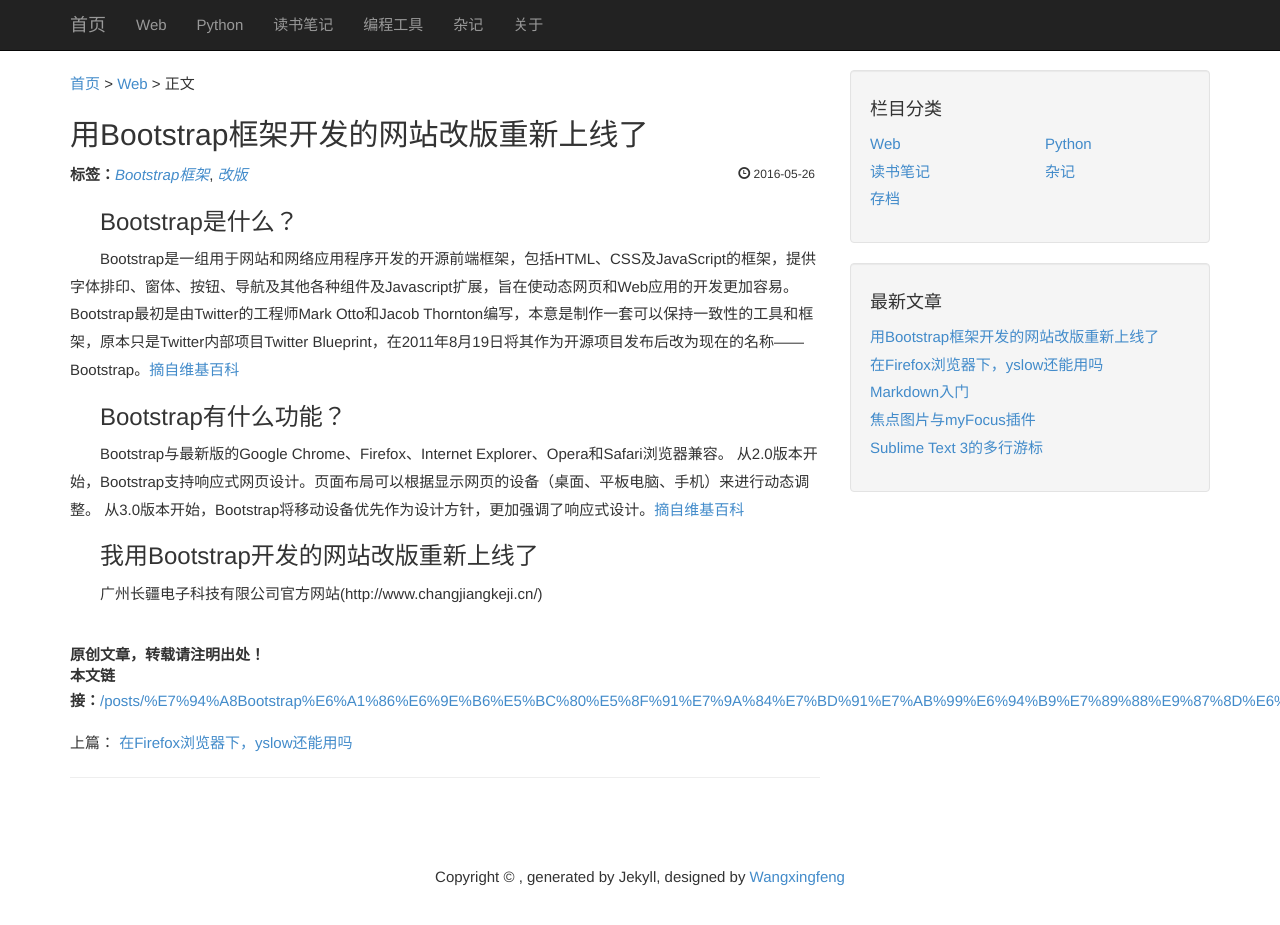
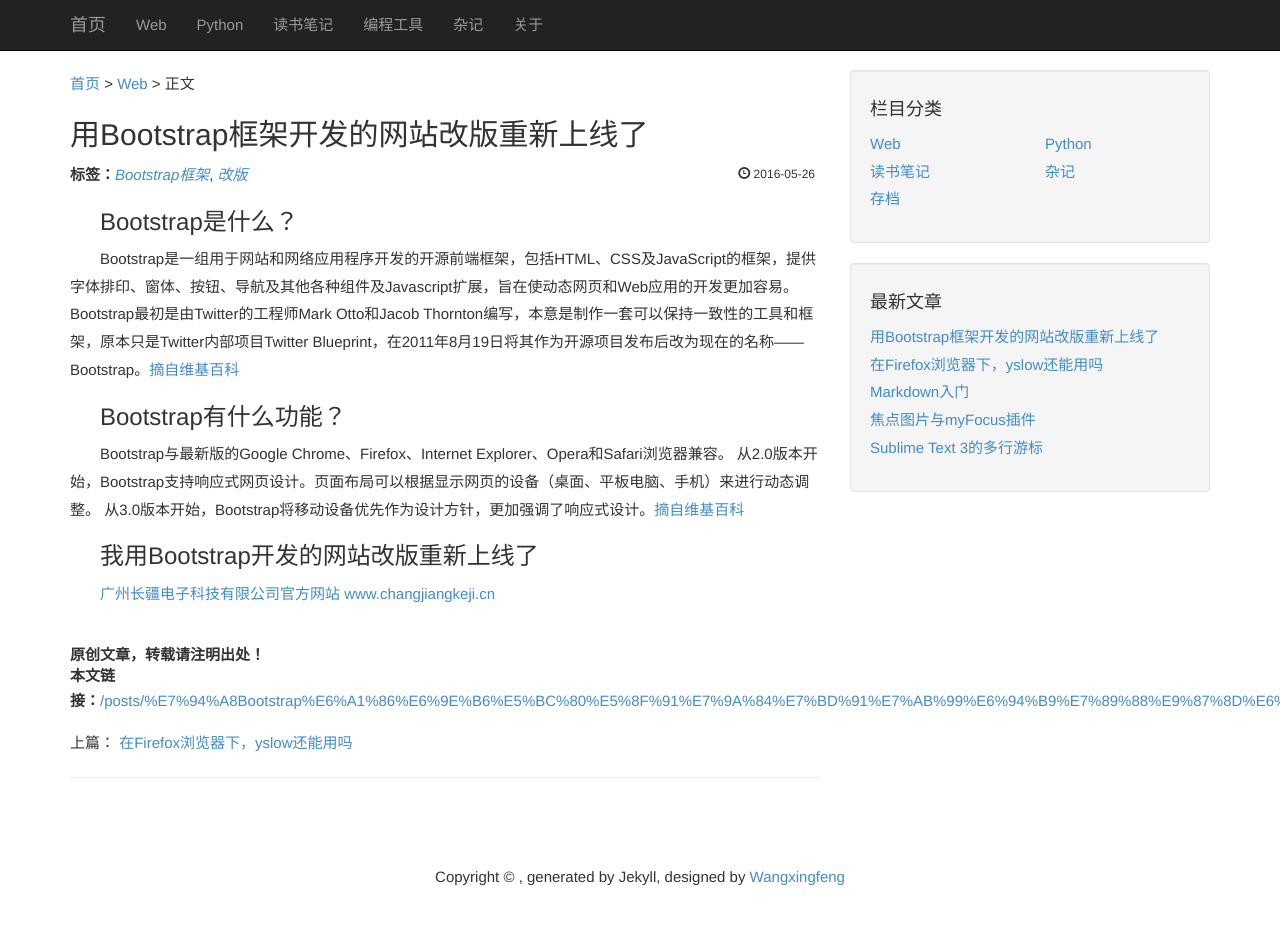
Before and after one commit to frankwang0909/blog_v1.0, a Jekyll site: the page built from _posts/2016-05-26-用Bootstrap框架开发的网站改版重新上线.md, in a window 1280 px wide and 941 px high. Shown: the top 925 px of the window. Built offline with Jekyll 4.4.1, drawn with Linux system fonts in a browser that asks for light colours; some of the changed lines change nothing that is shown.

Commit message:
修改了url
修改了url

```diff
--- a/_posts/2016-05-26-用Bootstrap框架开发的网站改版重新上线.md
+++ b/_posts/2016-05-26-用Bootstrap框架开发的网站改版重新上线.md
@@ -14,4 +14,4 @@ Bootstrap与最新版的Google Chrome、Firefox、Internet Explorer、Opera和Sa
 从3.0版本开始，Bootstrap将移动设备优先作为设计方针，更加强调了响应式设计。[摘自维基百科](https://zh.wikipedia.org/wiki/Bootstrap)
 
 ### 我用Bootstrap开发的网站改版重新上线了
-广州长疆电子科技有限公司官方网站(http://www.changjiangkeji.cn/)
+[广州长疆电子科技有限公司官方网站 www.changjiangkeji.cn ](http://www.changjiangkeji.cn/)
```
